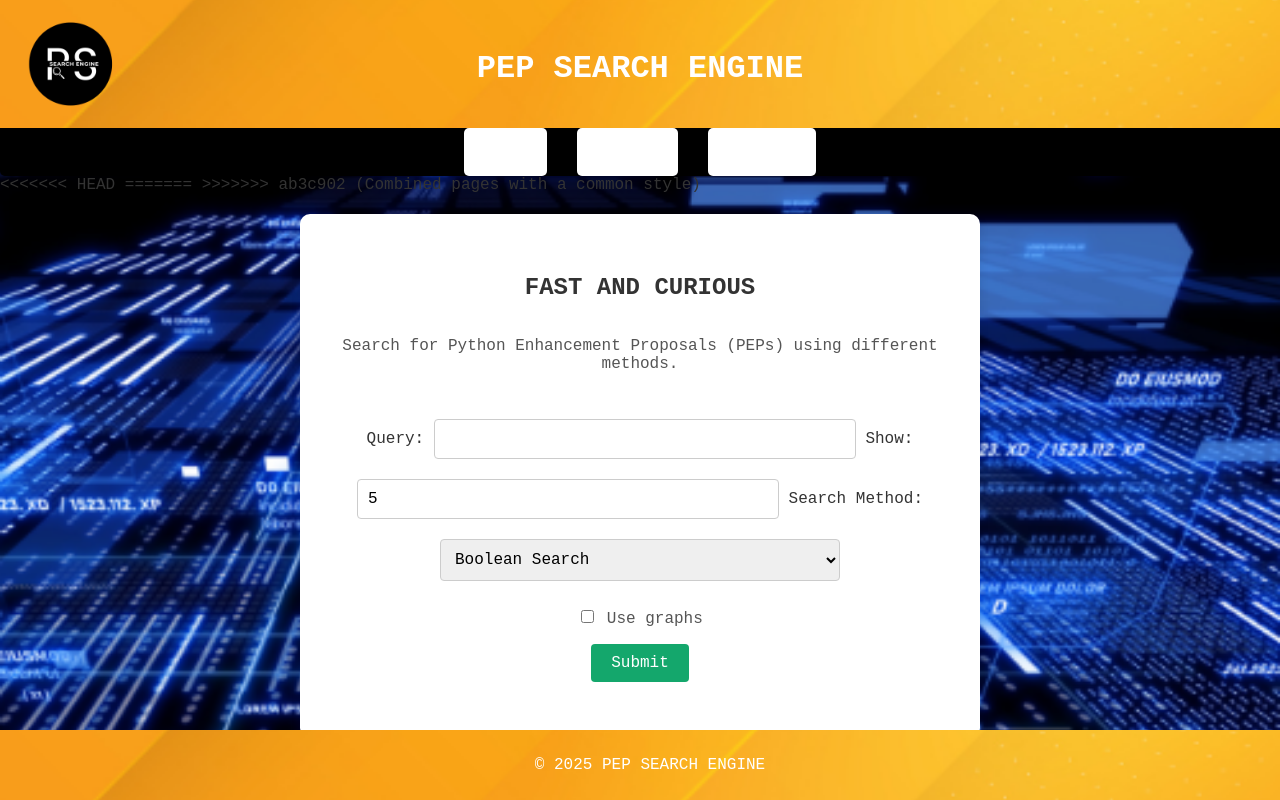
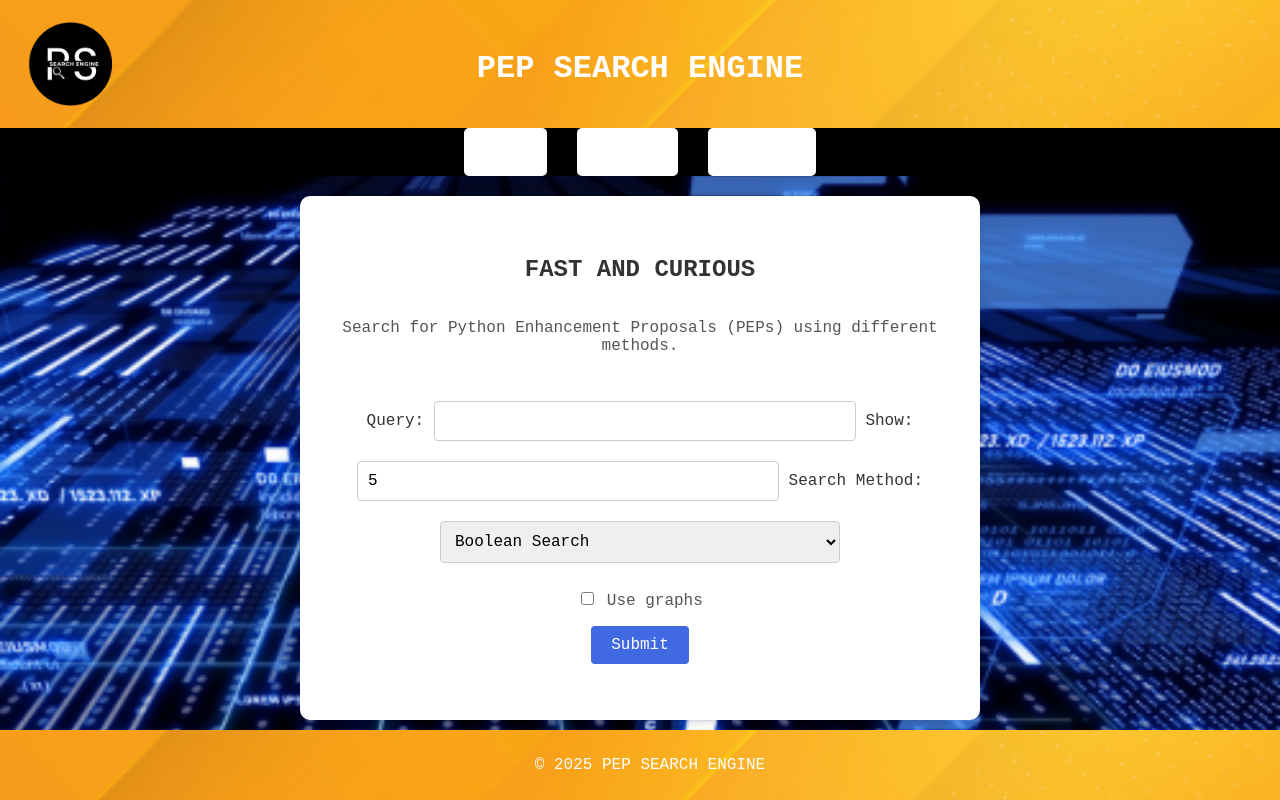
Before and after one commit to ashtonkhd/NLP-application, a Flask app: page / in a window 1280 px wide. Run offline with Flask 3, Linux system fonts and the light colour scheme; parts of the project's set-up code (start-up, migrations or seed data) failed here and were passed over.

Commit message:
Common style of html pages

```diff
--- a/static/css/main.css
+++ b/static/css/main.css
@@ -70,7 +70,7 @@
 /* --- Submit Button --- */
 input[type="submit"] {
   padding: 10px 20px;
-  background-color: #14A76C;
+  background-color: #4169E1; /* 14A76C */
   color: white;
   font-size: 16px;
   font-family: 'Courier New', Courier, monospace;
@@ -211,6 +211,6 @@
 
 nav ul li a:hover {
   background-color: #f0f0f0;
-  color: #FF652F;
+  color: #4169E1; /* FF652F 4169E1 */
   transform: scale(1.05);
 }
--- a/templates/base.html
+++ b/templates/base.html
@@ -3,7 +3,7 @@
 <head>
     <meta charset="UTF-8">
     <meta name="viewport" content="width=device-width, initial-scale=1.0">
-    <title>{% block title %}PEP Search Engine{% endblock %}</title>
+    <title>{% block title %}PEP SE{% endblock %}</title>
     <link rel="stylesheet" href="{{ url_for('static', filename='css/main.css') }}">
 </head>
 <body>
--- a/templates/empty_query.html
+++ b/templates/empty_query.html
@@ -1,3 +1,8 @@
+{% extends "base.html" %}
+
+{% block title %}Home - PEP Search Engine{% endblock %}
+
+{% block content %}
 <!DOCTYPE html>
 <html lang="eng">
 	<head>
@@ -20,3 +25,4 @@
 		</code>
 	</body>
 </html>
+{% endblock %}
--- a/templates/index.html
+++ b/templates/index.html
@@ -3,11 +3,7 @@
 {% block title %}Home - PEP Search Engine{% endblock %}
 
 {% block content %}
-<<<<<<< HEAD
 
-=======
-
->>>>>>> ab3c902 (Combined pages with a common style)
     <div class="content">
       <div class="white-box">
         <h2>FAST AND CURIOUS</h2>
--- a/templates/results.html
+++ b/templates/results.html
@@ -1,3 +1,8 @@
+{% extends "base.html" %}
+
+{% block title %}Home - PEP Search Engine{% endblock %}
+
+{% block content %}
 <!DOCTYPE html>
 <html lang="en">
   <head>
@@ -15,3 +20,4 @@
     </div>
   </body>
 </html>
+{% endblock %}
--- a/templates/search.html
+++ b/templates/search.html
@@ -1,3 +1,8 @@
+{% extends "base.html" %}
+
+{% block title %}Home - PEP Search Engine{% endblock %}
+
+{% block content %}
 <!DOCTYPE html>
 <html lang="eng">
   <head>
@@ -18,3 +23,4 @@
     </ul>
   </body>
 </html>
+{% endblock %}
--- a/templates/search_graphs.html
+++ b/templates/search_graphs.html
@@ -1,3 +1,8 @@
+{% extends "base.html" %}
+
+{% block title %}Home - PEP Search Engine{% endblock %}
+
+{% block content %}
 <!DOCTYPE html>
 <html lang="eng">
     <head>
@@ -20,3 +25,4 @@
         </ul>
     </body>
 </html>
+{% endblock %}
```
